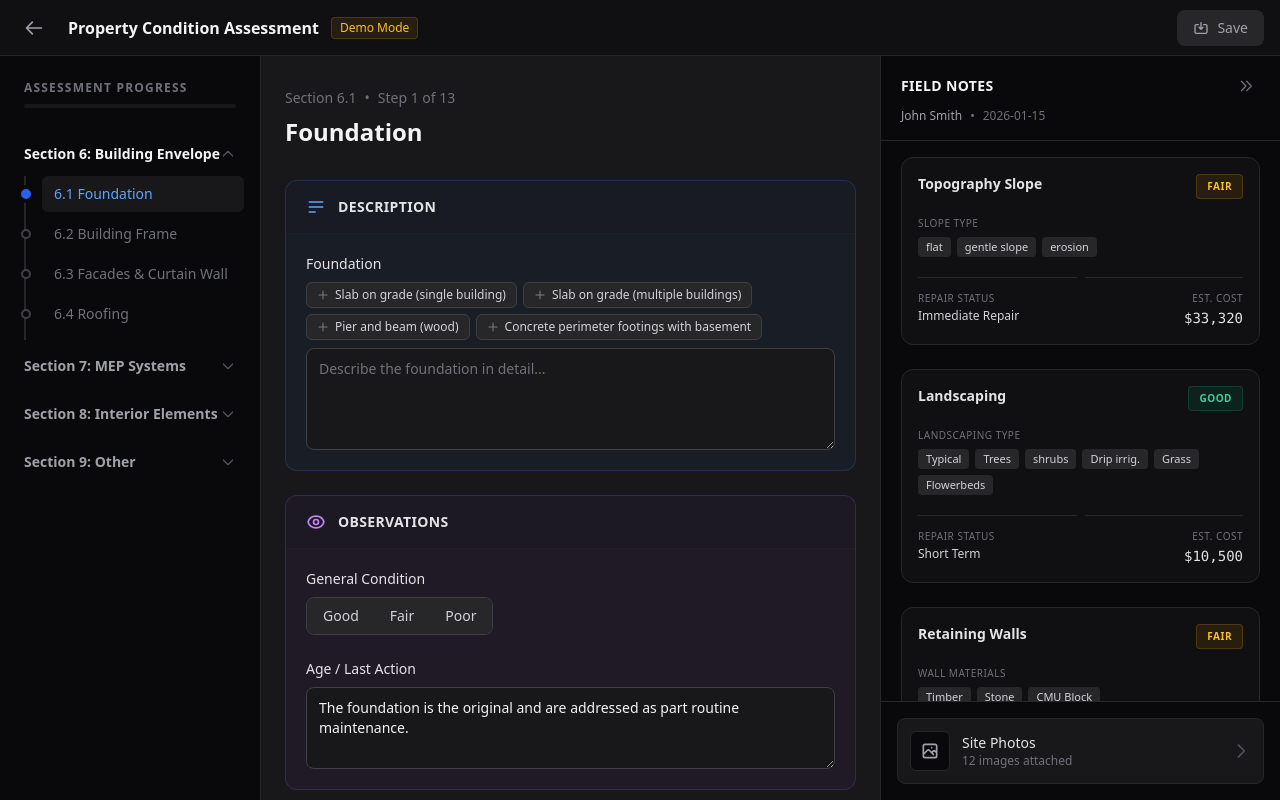
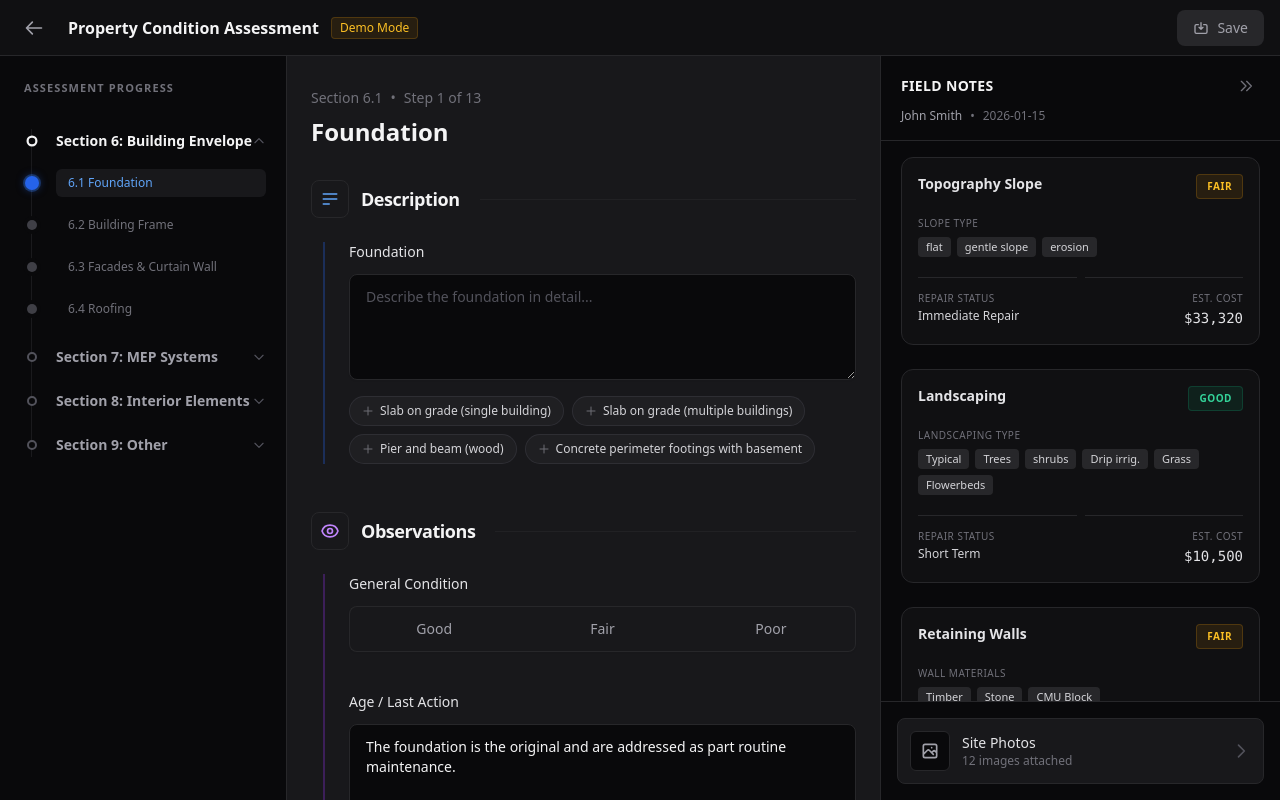
Before and after one commit to chernandezdesigner/PCA-WebApp, a Vue app: page /demo/building-envelope in a window 1280 px wide. Built offline with nearby package versions, Linux system fonts and the light colour scheme.

Commit message:
great mockup/demo pt 3 improved stepper and removed colored cards for main form and focused on visual hierachy in gray hues, text size, etc, new quickOptions below text area etc

```diff
--- a/src/components/DynamicField.vue
+++ b/src/components/DynamicField.vue
@@ -13,20 +13,14 @@ const emit = defineEmits<{
   'update:modelValue': [value: FieldValue];
 }>();
 
-// Generate unique IDs for accessibility
 const fieldId = useId();
-const descriptionId = `${fieldId}-desc`;
-const errorId = `${fieldId}-error`;
-
 const value = computed({
   get: () => props.modelValue,
   set: (val) => emit('update:modelValue', val),
 });
 
-// Track focus state for styling
 const isFocused = ref(false);
 
-// Check if conditional field should be visible
 const isVisible = computed(() => {
   if (props.field.type !== 'conditional') return true;
   if (!props.formData) return false;
@@ -42,87 +36,54 @@ const isVisible = computed(() => {
   return props.field.showWhen ? matches : !matches;
 });
 
-// Insert quick option text
 function insertQuickOption(text: string) {
   const current = value.value || '';
   value.value = current ? `${current} ${text}` : text;
 }
 
-// Set condition value
 function setCondition(option: string) {
   value.value = option;
 }
 
-// Get the actual field to render
 const renderField = computed(() => {
   return props.field.type === 'conditional' ? props.field.innerField : props.field;
 });
 
-// Check if a condition option is selected
 function isConditionSelected(option: string): boolean {
   return value.value === option;
 }
 
-// Get condition button styling based on option and selection state
 function getConditionButtonClass(option: string): string {
   const isSelected = isConditionSelected(option);
-  const baseClass = 'relative inline-flex items-center justify-center px-4 py-2 text-sm font-medium transition-all duration-150 focus-visible:outline-none focus-visible:ring-2 focus-visible:ring-offset-2 focus-visible:ring-offset-zinc-950 focus-visible:ring-blue-500';
+  const baseClass = 'relative flex-1 inline-flex items-center justify-center px-4 py-3 text-sm font-medium transition-all duration-200 focus-visible:outline-none focus-visible:ring-2 focus-visible:ring-offset-2 focus-visible:ring-offset-zinc-950 focus-visible:ring-blue-500';
 
   if (isSelected) {
-    // Different colors based on condition type
-    if (option === 'Good') {
-      return `${baseClass} bg-emerald-600 text-white hover:bg-emerald-500`;
-    } else if (option === 'Fair') {
-      return `${baseClass} bg-amber-500 text-white hover:bg-amber-400`;
-    } else if (option === 'Poor') {
-      return `${baseClass} bg-red-600 text-white hover:bg-red-500`;
-    }
-    return `${baseClass} bg-blue-600 text-white hover:bg-blue-500`;
+    if (option === 'Good') return `${baseClass} bg-emerald-600 text-white shadow-lg shadow-emerald-900/50 z-10`;
+    if (option === 'Fair') return `${baseClass} bg-amber-500 text-black shadow-lg shadow-amber-900/50 z-10`;
+    if (option === 'Poor') return `${baseClass} bg-red-600 text-white shadow-lg shadow-red-900/50 z-10`;
+    return `${baseClass} bg-blue-600 text-white`;
   }
 
-  return `${baseClass} bg-zinc-800 text-zinc-300 hover:bg-zinc-700 hover:text-zinc-100`;
+  return `${baseClass} bg-zinc-900 border-y border-zinc-800 text-zinc-400 hover:text-zinc-200 hover:bg-zinc-800 first:border-l first:rounded-l-lg last:border-r last:rounded-r-lg border-x-px border-x-zinc-800`;
 }
 </script>
 
 <template>
   <div
     v-if="isVisible"
-    class="dynamic-field"
+    class="dynamic-field group"
     :class="{ 'opacity-50 pointer-events-none': disabled }"
   >
     <!-- Textarea Field -->
     <template v-if="renderField.type === 'textarea'">
-      <div class="space-y-2">
+      <div class="space-y-3">
         <label
           :for="fieldId"
-          class="block text-sm font-medium text-zinc-200"
+          class="block text-sm font-medium text-zinc-200 group-hover:text-zinc-100 transition-colors"
         >
           {{ renderField.label }}
         </label>
 
-        <!-- Quick Options -->
-        <div
-          v-if="renderField.quickOptions?.length"
-          class="flex flex-wrap gap-1.5"
-          role="group"
-          :aria-label="`Quick insert options for ${renderField.label}`"
-        >
-          <button
-            v-for="(option, index) in renderField.quickOptions"
-            :key="index"
-            type="button"
-            class="inline-flex items-center gap-1.5 px-2.5 py-1 text-xs font-medium rounded-md bg-zinc-800 text-zinc-300 border border-zinc-700 hover:bg-zinc-700 hover:text-zinc-100 hover:border-zinc-600 transition-colors focus-visible:outline-none focus-visible:ring-2 focus-visible:ring-blue-500 focus-visible:ring-offset-1 focus-visible:ring-offset-zinc-950"
-            :aria-label="`Insert: ${option.label}`"
-            @click="insertQuickOption(option.text)"
-          >
-            <svg class="w-3 h-3 opacity-50" fill="none" stroke="currentColor" viewBox="0 0 24 24" aria-hidden="true">
-              <path stroke-linecap="round" stroke-linejoin="round" stroke-width="2" d="M12 4v16m8-8H4" />
-            </svg>
-            {{ option.label }}
-          </button>
-        </div>
-
-        <!-- Textarea -->
         <div class="relative">
           <textarea
             :id="fieldId"
@@ -130,53 +91,62 @@ function getConditionButtonClass(option: string): string {
             :rows="renderField.rows || 3"
             :placeholder="renderField.placeholder"
             :disabled="disabled"
-            :aria-describedby="renderField.placeholder ? descriptionId : undefined"
-            class="block w-full px-3 py-2.5 bg-zinc-900 border border-zinc-700 rounded-lg text-sm text-zinc-100 placeholder:text-zinc-500 transition-colors duration-150 resize-y focus:outline-none focus:ring-2 focus:ring-blue-500 focus:border-transparent disabled:opacity-50 disabled:cursor-not-allowed"
+            class="block w-full px-4 py-3 bg-zinc-950 border border-zinc-800 rounded-lg text-sm text-zinc-100 placeholder:text-zinc-600 shadow-sm transition-all duration-200 resize-y focus:outline-none focus:ring-2 focus:ring-blue-500/20 focus:border-blue-500/50 hover:border-zinc-700"
             @focus="isFocused = true"
             @blur="isFocused = false"
           />
+        </div>
+
+        <!-- Quick Options (Below Textarea) -->
+        <div
+          v-if="renderField.quickOptions?.length"
+          class="pt-1"
+        >
+          <div class="flex flex-wrap gap-2">
+            <button
+              v-for="(option, index) in renderField.quickOptions"
+              :key="index"
+              type="button"
+              class="inline-flex items-center gap-1.5 px-3 py-1.5 text-xs font-medium rounded-full bg-zinc-800/50 border border-zinc-700/50 text-zinc-300 hover:bg-blue-600/20 hover:text-blue-200 hover:border-blue-500/30 transition-all active:scale-95 focus:outline-none focus:ring-2 focus:ring-blue-500/50 group/chip"
+              @click="insertQuickOption(option.text)"
+            >
+              <svg
+                class="w-3 h-3 opacity-60 group-hover/chip:opacity-100 transition-opacity text-zinc-400 group-hover/chip:text-blue-400"
+                fill="none"
+                stroke="currentColor"
+                viewBox="0 0 24 24"
+              >
+                <path stroke-linecap="round" stroke-linejoin="round" stroke-width="2" d="M12 4v16m8-8H4" />
+              </svg>
+              {{ option.label }}
+            </button>
+          </div>
         </div>
       </div>
     </template>
 
     <!-- Condition Selector -->
     <template v-else-if="renderField.type === 'condition-selector'">
-      <fieldset class="space-y-2">
+      <fieldset class="space-y-3">
         <legend class="block text-sm font-medium text-zinc-200">
           {{ renderField.label }}
         </legend>
 
         <div
-          class="inline-flex rounded-lg overflow-hidden border border-zinc-700"
+          class="flex rounded-lg shadow-sm"
           role="radiogroup"
-          :aria-label="renderField.label"
         >
           <button
-            v-for="(option, index) in renderField.options"
+            v-for="option in renderField.options"
             :key="option"
             type="button"
             role="radio"
             :aria-checked="isConditionSelected(option)"
-            :class="[
-              getConditionButtonClass(option),
-              index === 0 ? 'rounded-l-lg' : '',
-              index === renderField.options.length - 1 ? 'rounded-r-lg' : '',
-              index > 0 ? '-ml-px' : ''
-            ]"
+            :class="getConditionButtonClass(option)"
             :disabled="disabled"
             @click="setCondition(option)"
           >
-            <!-- Selection indicator -->
-            <span
-              v-if="isConditionSelected(option)"
-              class="absolute inset-0 flex items-center justify-start pl-2"
-              aria-hidden="true"
-            >
-              <svg class="w-3.5 h-3.5" fill="currentColor" viewBox="0 0 20 20">
-                <path fill-rule="evenodd" d="M16.707 5.293a1 1 0 010 1.414l-8 8a1 1 0 01-1.414 0l-4-4a1 1 0 011.414-1.414L8 12.586l7.293-7.293a1 1 0 011.414 0z" clip-rule="evenodd" />
-              </svg>
-            </span>
-            <span :class="{ 'pl-4': isConditionSelected(option) }">{{ option }}</span>
+            {{ option }}
           </button>
         </div>
       </fieldset>
@@ -198,7 +168,7 @@ function getConditionButtonClass(option: string): string {
           type="text"
           :placeholder="renderField.placeholder"
           :disabled="disabled"
-          class="block w-full px-3 py-2 bg-zinc-900 border border-zinc-700 rounded-lg text-sm text-zinc-100 placeholder:text-zinc-500 transition-colors duration-150 focus:outline-none focus:ring-2 focus:ring-blue-500 focus:border-transparent disabled:opacity-50 disabled:cursor-not-allowed"
+          class="block w-full px-4 py-2.5 bg-zinc-950 border border-zinc-800 rounded-lg text-sm text-zinc-100 placeholder:text-zinc-600 shadow-sm transition-all duration-200 focus:outline-none focus:ring-2 focus:ring-blue-500/20 focus:border-blue-500/50 hover:border-zinc-700"
         />
       </div>
     </template>
@@ -206,27 +176,7 @@ function getConditionButtonClass(option: string): string {
 </template>
 
 <style scoped>
-.dynamic-field {
-  /* Consistent spacing handled by parent */
-}
-
-/* Ensure proper textarea sizing */
 textarea {
-  min-height: 80px;
-  max-height: 400px;
-}
-
-/* Custom scrollbar for textarea */
-textarea::-webkit-scrollbar {
-  width: 6px;
-}
-
-textarea::-webkit-scrollbar-track {
-  background: transparent;
-}
-
-textarea::-webkit-scrollbar-thumb {
-  background: #3f3f46;
-  border-radius: 3px;
+  min-height: 100px;
 }
 </style>
--- a/src/components/DynamicReportSection.vue
+++ b/src/components/DynamicReportSection.vue
@@ -15,12 +15,10 @@ const emit = defineEmits<{
   'update:modelValue': [value: Record<BlockType, FormData>];
 }>();
 
-// Get field value from nested structure
 function getFieldValue(block: BlockType, fieldId: string): string | null {
   return props.modelValue[block]?.[fieldId] ?? null;
 }
 
-// Update field value in nested structure
 function updateFieldValue(block: BlockType, fieldId: string, value: string | null) {
   const newData = {
     ...props.modelValue,
@@ -32,18 +30,15 @@ function updateFieldValue(block: BlockType, fieldId: string, value: string | nul
   emit('update:modelValue', newData);
 }
 
-// Check if block has fields
 function hasBlock(block: BlockType): boolean {
   const fields = props.config[block];
   return Array.isArray(fields) && fields.length > 0;
 }
 
-// Get fields for a block
 function getBlockFields(block: BlockType): FieldConfig[] {
   return props.config[block] || [];
 }
 
-// Get form data for a block
 function getBlockFormData(block: BlockType): FormData {
   return props.modelValue[block] || {};
 }
@@ -58,70 +53,74 @@ function getBlockIcon(block: BlockType): string {
   }
 }
 
-// More sophisticated block styling
-function getBlockStyles(block: BlockType) {
+function getBlockTheme(block: BlockType) {
   switch (block) {
     case 'description':
       return {
-        header: 'text-blue-400',
-        bg: 'bg-blue-500/5',
-        border: 'border-blue-500/20'
+        text: 'text-blue-400',
+        wrapper: 'border-l-blue-600/30'
       };
     case 'observations':
       return {
-        header: 'text-purple-400',
-        bg: 'bg-purple-500/5',
-        border: 'border-purple-500/20'
+        text: 'text-purple-400',
+        wrapper: 'border-l-purple-600/30'
       };
     case 'concerns':
       return {
-        header: 'text-amber-400',
-        bg: 'bg-amber-500/5',
-        border: 'border-amber-500/20'
+        text: 'text-amber-400',
+        wrapper: 'border-l-amber-600/30'
       };
     case 'recommendations':
       return {
-        header: 'text-emerald-400',
-        bg: 'bg-emerald-500/5',
-        border: 'border-emerald-500/20'
+        text: 'text-emerald-400',
+        wrapper: 'border-l-emerald-600/30'
       };
     default:
       return {
-        header: 'text-zinc-400',
-        bg: 'bg-zinc-800/20',
-        border: 'border-zinc-800'
+        text: 'text-zinc-400',
+        wrapper: 'border-l-zinc-600/30'
       };
   }
 }
 </script>
 
 <template>
-  <div class="dynamic-report-section space-y-6">
+  <div class="dynamic-report-section space-y-12">
     <div
       v-for="block in BLOCK_TYPES"
       :key="block"
       v-show="hasBlock(block)"
-      class="section-block rounded-xl border overflow-hidden transition-all duration-300"
-      :class="[getBlockStyles(block).bg, getBlockStyles(block).border]"
+      class="section-block relative"
     >
-      <!-- Block Header -->
-      <div class="px-5 py-4 flex items-center gap-3 border-b border-zinc-800/50 bg-zinc-900/30">
+      <!-- Header Row -->
+      <div class="flex items-center gap-3 mb-6">
+        <!-- Icon -->
+        <div class="p-2 rounded-lg bg-zinc-900 border border-zinc-800">
           <svg
             class="w-5 h-5"
-          :class="getBlockStyles(block).header"
+            :class="getBlockTheme(block).text"
             fill="none"
             stroke="currentColor"
             viewBox="0 0 24 24"
           >
             <path stroke-linecap="round" stroke-linejoin="round" stroke-width="2" :d="getBlockIcon(block)" />
           </svg>
-        <h3 class="text-sm font-bold uppercase tracking-wide text-zinc-200">
+        </div>
+
+        <!-- Title -->
+        <h3 class="text-lg font-bold tracking-tight text-zinc-100">
           {{ BLOCK_LABELS[block] }}
         </h3>
+
+        <!-- Line -->
+        <div class="flex-1 h-px bg-zinc-800/60 self-center ml-2"></div>
       </div>
 
       <!-- Fields Container -->
-      <div class="p-5 space-y-6">
+      <div
+        class="pl-6 ml-3 space-y-10 border-l-2"
+        :class="getBlockTheme(block).wrapper"
+      >
         <DynamicField
           v-for="field in getBlockFields(block)"
           :key="field.id"
--- a/src/components/SidebarNavigation.vue
+++ b/src/components/SidebarNavigation.vue
@@ -67,36 +67,51 @@ function isCompleted(step: number): boolean {
     aria-label="Progress tracker"
   >
     <!-- Header -->
-    <div class="flex-shrink-0 px-6 py-6">
-      <h2 class="text-xs font-bold uppercase tracking-widest text-zinc-500 mb-1">
+    <div class="flex-shrink-0 px-5 pt-6 pb-2">
+      <h2 class="text-[11px] font-extrabold uppercase tracking-widest text-zinc-500 mb-4 pl-1">
         Assessment Progress
       </h2>
-      <div class="h-1 w-full bg-zinc-900 rounded-full overflow-hidden mt-2">
-        <div
-          class="h-full bg-blue-600 transition-all duration-500 ease-out"
-          :style="{ width: `${((completedSteps?.size || 0) / sections.reduce((acc, s) => acc + s.subsections.length, 0)) * 100}%` }"
-        />
-      </div>
     </div>
 
     <!-- Timeline Scroll Area -->
-    <div class="flex-1 overflow-y-auto px-4 pb-6 custom-scrollbar">
-      <div class="space-y-1">
-        <div v-for="section in sections" :key="section.id" class="relative">
+    <div class="flex-1 overflow-y-auto px-5 pb-6 custom-scrollbar">
+      <div class="relative">
 
-          <!-- Section Header -->
+        <!-- Continuous vertical rail line behind everything -->
+        <div class="absolute left-[11px] top-2 bottom-2 w-px bg-zinc-800/60 z-0"></div>
+
+        <div v-for="section in sections" :key="section.id" class="relative z-10 mb-1">
+
+          <!-- Section Header Node -->
+          <div class="group">
             <button
               @click="toggleSection(section.id)"
-            class="w-full flex items-center justify-between py-3 px-2 group focus:outline-none"
+              class="w-full flex items-center gap-3 py-2 text-left focus:outline-none"
             >
+              <!-- Section Anchor Dot -->
+              <div class="relative flex items-center justify-center flex-shrink-0 w-6 h-6">
+                <!-- Halo effect for section header -->
+                <div
+                  class="w-2.5 h-2.5 rounded-full border-2 transition-all duration-300 bg-zinc-950"
+                  :class="[
+                    isExpanded(section.id)
+                      ? 'border-zinc-100 bg-zinc-100 scale-110'
+                      : 'border-zinc-600 group-hover:border-zinc-400'
+                  ]"
+                ></div>
+              </div>
+
+              <!-- Section Label -->
+              <div class="flex-1 flex items-center justify-between">
                 <span
                   class="text-sm font-semibold transition-colors duration-200"
                   :class="isExpanded(section.id) ? 'text-zinc-100' : 'text-zinc-400 group-hover:text-zinc-300'"
                 >
                   {{ section.title }}
                 </span>
+                <!-- Chevron -->
                 <svg
-              class="w-4 h-4 text-zinc-600 transition-transform duration-200"
+                  class="w-3.5 h-3.5 text-zinc-600 transition-transform duration-200"
                   :class="{ 'rotate-180': isExpanded(section.id) }"
                   fill="none"
                   stroke="currentColor"
@@ -104,35 +119,39 @@ function isCompleted(step: number): boolean {
                 >
                   <path stroke-linecap="round" stroke-linejoin="round" stroke-width="2" d="M19 9l-7 7-7-7" />
                 </svg>
+              </div>
             </button>
+          </div>
 
-          <!-- Subsection Timeline -->
+          <!-- Subsections Timeline -->
           <div
             v-show="isExpanded(section.id)"
-            class="relative ml-2 pl-4 border-l-2 border-zinc-800 space-y-1 pb-2 transition-all duration-300"
+            class="flex flex-col space-y-0.5 mt-0.5 mb-2"
           >
             <button
               v-for="sub in section.subsections"
               :key="sub.id"
               @click="emit('navigate', section.id, sub.step)"
-              class="group relative w-full flex items-center py-2 px-3 rounded-md text-left transition-all duration-200 focus:outline-none focus:ring-2 focus:ring-blue-500/50"
-              :class="isActive(sub.step) ? 'bg-zinc-900' : 'hover:bg-zinc-900/50'"
+              class="group flex items-center gap-3 py-1.5 w-full text-left focus:outline-none"
             >
-              <!-- Timeline Dot -->
+              <!-- Timeline Dot Container -->
+              <div class="relative flex items-center justify-center flex-shrink-0 w-6 h-6">
+
+                <!-- The Dot -->
                 <div
-                class="absolute -left-[21px] top-1/2 -translate-y-1/2 w-2.5 h-2.5 rounded-full border-2 transition-colors duration-300 z-10"
+                  class="relative z-10 w-2.5 h-2.5 rounded-full transition-all duration-300 flex items-center justify-center"
                   :class="[
                     isActive(sub.step)
-                    ? 'bg-blue-600 border-blue-600 ring-4 ring-zinc-950'
+                      ? 'w-3.5 h-3.5 bg-blue-600 ring-2 ring-blue-500/30 shadow-[0_0_8px_rgba(37,99,235,0.5)]'
                       : isCompleted(sub.step)
-                      ? 'bg-zinc-950 border-emerald-500'
-                      : 'bg-zinc-950 border-zinc-700 group-hover:border-zinc-500'
+                        ? 'w-3 h-3 bg-emerald-500'
+                        : 'w-1.5 h-1.5 bg-zinc-700 group-hover:bg-zinc-500 ring-4 ring-zinc-950' // smaller dot for inactive
                   ]"
                 >
                   <!-- Checkmark for completed -->
                   <svg
                     v-if="isCompleted(sub.step) && !isActive(sub.step)"
-                  class="absolute top-1/2 left-1/2 -translate-x-1/2 -translate-y-1/2 w-3 h-3 text-emerald-500"
+                    class="w-2 h-2 text-zinc-950"
                     viewBox="0 0 24 24"
                     fill="none"
                     stroke="currentColor"
@@ -141,13 +160,18 @@ function isCompleted(step: number): boolean {
                     <path d="M20 6L9 17l-5-5" stroke-linecap="round" stroke-linejoin="round" />
                   </svg>
                 </div>
+              </div>
 
-              <!-- Text Content -->
+              <!-- Label Container -->
+              <div
+                class="flex-1 py-1.5 px-3 rounded-md transition-all duration-200"
+                :class="isActive(sub.step) ? 'bg-zinc-900' : 'group-hover:bg-zinc-900/50'"
+              >
                 <span
-                class="text-sm transition-colors duration-200"
+                  class="text-xs font-medium transition-colors duration-200 block truncate"
                   :class="[
                     isActive(sub.step)
-                    ? 'text-blue-400 font-medium'
+                      ? 'text-blue-400'
                       : isCompleted(sub.step)
                         ? 'text-zinc-300'
                         : 'text-zinc-500 group-hover:text-zinc-400'
@@ -155,6 +179,7 @@ function isCompleted(step: number): boolean {
                 >
                   {{ sub.title }}
                 </span>
+              </div>
             </button>
           </div>
         </div>
```
Lines whose indentation alone changed are shown as unchanged.
